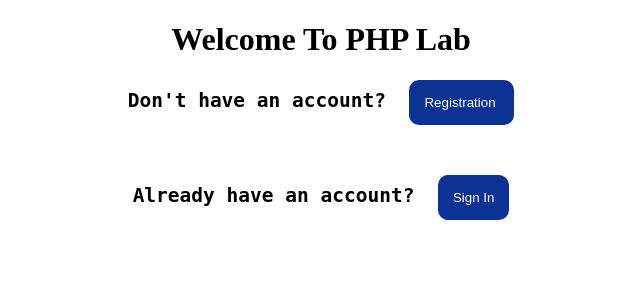
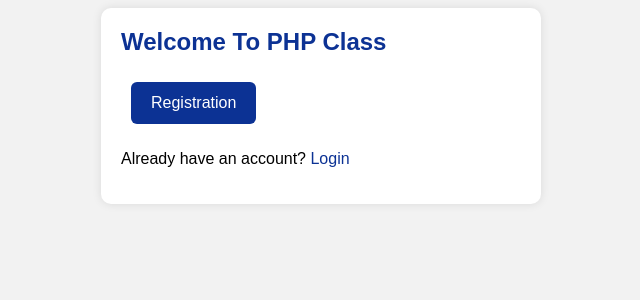
Before and after one commit to z-rony6474/PHP-LAB-EXAM1, a PHP site: page / in a window 1280 px wide. Shown: the top 300 px of the page, without its empty margins (319-959 px from the left). Run offline with PHP 8.4, Linux system fonts and the light colour scheme.

Commit message:
Update index.php

```diff
--- a/index.php
+++ b/index.php
@@ -4,14 +4,62 @@
 
 <!DOCTYPE html>
 <html lang="en">
+<head>
+	<style>
+		body {
+			font-family: Arial, sans-serif;
+			background-color: #f2f2f2;
+		}
+
+		.container {
+			width: 400px;
+			margin: 0 auto;
+			padding: 20px;
+			background-color: #ffffff;
+			border-radius: 10px;
+			box-shadow: 0 0 10px rgba(0, 0, 0, 0.1);
+		}
+
+		h1 {
+			color: #0c3294;
+			font-size: 24px;
+			margin-top: 0;
+		}
+
+		button {
+			background-color: #0c3294;
+			border: none;
+			padding: 12px 20px;
+			border-radius: 6px;
+			color: white;
+			margin: 10px;
+			cursor: pointer;
+			font-size: 16px;
+			transition: background-color 0.3s ease;
+		}
+
+		button:hover {
+			background-color: #144aad;
+		}
+
+		a {
+			text-decoration: none;
+			color: #0c3294;
+			font-size: 16px;
+		}
+
+		a:hover {
+			text-decoration: underline;
+		}
+	</style>
+</head>
 <body>
 
-		<center>
-
-			<h1>Welcome To PHP Lab</h1>
-		  <pre><h2>Don't have an account?  <a href="registration.php"><button style="background-color:#0c3294;border: none;padding: 15px;border-radius: 10px;color:white;">Registration </button></a></h2></pre><br>
-		   <pre><h2>Already have an account?  <a href="login.php"><button style="background-color:#0c3294;border: none;padding: 15px;border-radius: 10px;color:white;">Sign In</button></a></h2></pre>
-		</center>
+	<div class="container">
+		<h1>Welcome To PHP Class</h1>
+		<a href="registration.php"><button>Registration</button></a>
+		<p>Already have an account? <a href="login.php">Login</a></p>
+	</div>
 
 </body>
 </html>
```
